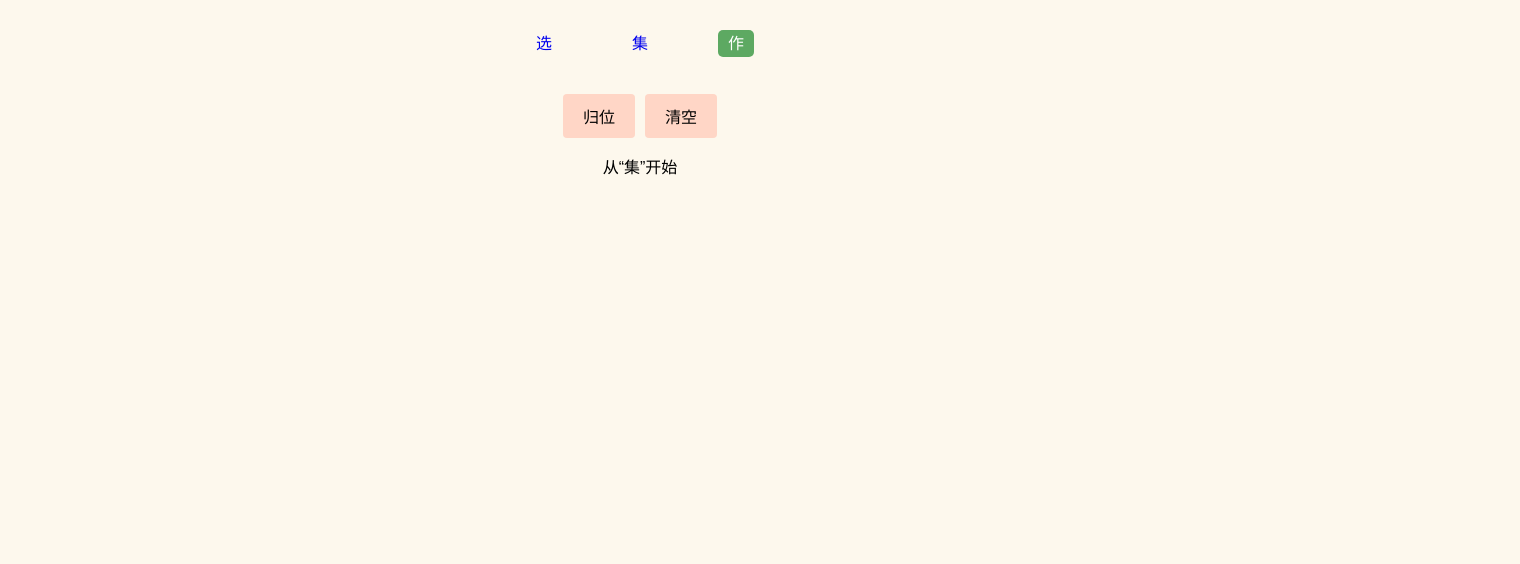
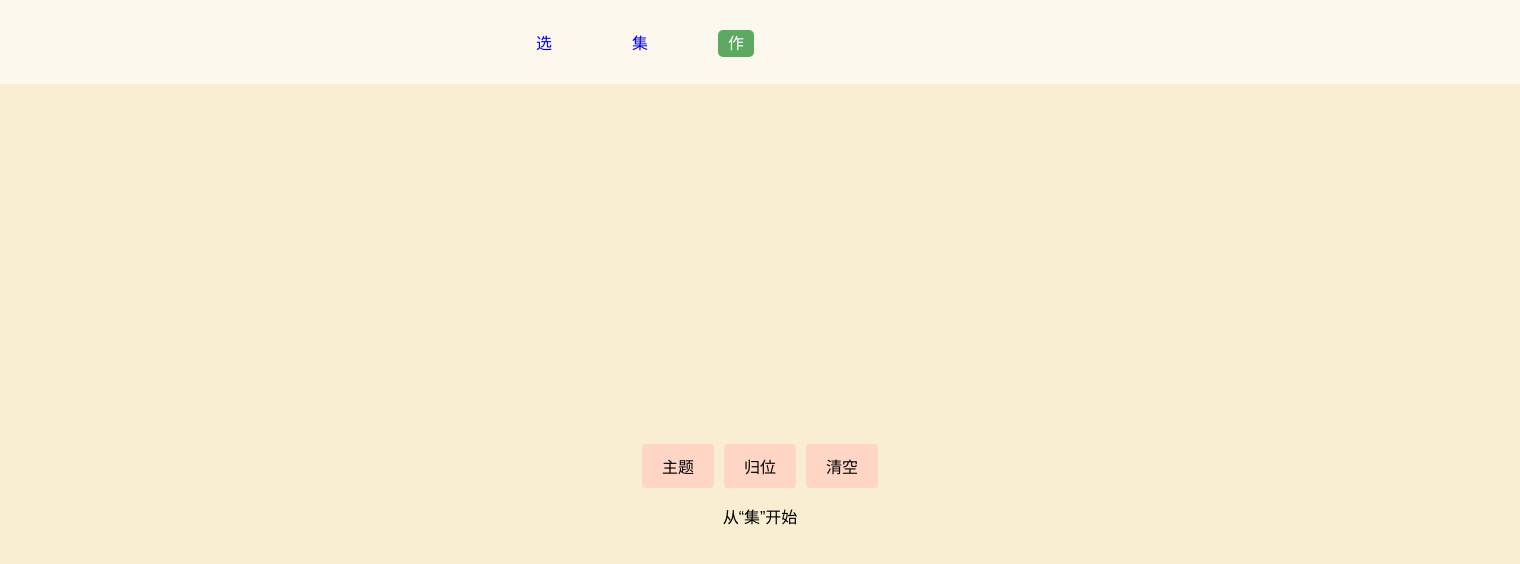
Before and after one commit to helloboyxxx/Poetry, a React (Create React App) app in the folder Experiment/quickapp/: page /Poetry/creation in a window 1280 px wide. Shown: the top 564 px of the page, 1520 px wide, since content can reach past the window. Built offline with nearby package versions, Linux system fonts and the light colour scheme; a small style sheet from the web is missing.

Commit message:
Added function to output as image, and upload picture as background. Also need to add two new npm code: "npm install html2canvas " and "npm install --save-dev @babel/plugin-proposal-private-property-in-object"

```diff
--- a/Experiment/quickapp/package.json
+++ b/Experiment/quickapp/package.json
@@ -7,6 +7,7 @@
     "@testing-library/jest-dom": "^6.4.0",
     "@testing-library/react": "^14.2.0",
     "@testing-library/user-event": "^14.5.2",
+    "html2canvas": "^1.4.1",
     "react": "^18.2.0",
     "react-dom": "^18.2.0",
     "react-draggable": "^4.4.6",
@@ -41,6 +42,7 @@
     ]
   },
   "devDependencies": {
+    "@babel/plugin-proposal-private-property-in-object": "^7.21.11",
     "gh-pages": "^6.1.1"
   }
 }
--- a/Experiment/quickapp/src/css/Creation.css
+++ b/Experiment/quickapp/src/css/Creation.css
@@ -1,6 +1,6 @@
 /* Creation.css */
 .creation-container {
-  max-width: 800px;
+  max-width: 1500px;
   margin: 0 auto;
   padding: 10px;
   text-align: center;
@@ -32,6 +32,7 @@
 .buttons-container {
   display: flex;
   justify-content: center;
+  flex-wrap: wrap;
   gap: 10px;
 }
 
@@ -41,3 +42,7 @@
   justify-content: center;
   gap: 10px;
 }
+
+.hidden {
+  display: none;
+}
--- a/Experiment/quickapp/src/pages/Creation.js
+++ b/Experiment/quickapp/src/pages/Creation.js
@@ -1,6 +1,7 @@
 import React, { useState, useEffect } from 'react';
 import Draggable from 'react-draggable';
 import '../css/Creation.css';
+import html2canvas from 'html2canvas'; // new import for output image
 // import EditableItem from '../helpers/editable.js';
 
 // predefined background colors for sentences background
@@ -10,6 +11,10 @@ const colors = ['#fff3c6'];
 
 const Creation = () => {
   const [creationItems, setCreationItems] = useState([]);
+  const [backgroundColor, setBackgroundColor] = useState('#F9EDD2');
+  const [title, setTitle] = useState('');
+  const [backgroundImage, setBackgroundImage] = useState(null); // State for background image
+  const [showOptions, setShowOptions] = useState(false); // State to toggle the visibility of options
 
   useEffect(() => {
     const storedCreationItems = localStorage.getItem('creationItems');
@@ -22,6 +27,17 @@ const Creation = () => {
       setCreationItems(itemsWithPosition);
     }
   }, []);
+  // function for image upload
+  const handleImageUpload = (e) => {
+    const file = e.target.files[0];
+    if (file) {
+      const reader = new FileReader();
+      reader.onload = (e) => {
+        setBackgroundImage(e.target.result); // This will be a base64 encoded string of the image
+      };
+      reader.readAsDataURL(file);
+    }
+  };
 
   // clear button
   const clearCreationItems = () => {
@@ -64,6 +80,38 @@ const Creation = () => {
     const colorIndex = itemId % colors.length;
     return colors[colorIndex];
   };
+  // Function to output image after the creation
+  const savePoemAsImage = () => {
+    document.getElementById('title-input').style.visibility = 'hidden';
+    document.getElementById('file-input').style.visibility = 'hidden';
+    document.getElementById('color-input').style.visibility = 'hidden';
+    document.querySelectorAll('.creation-reset').forEach(element => {
+      element.style.visibility = 'hidden';
+    });
+
+    html2canvas(document.getElementById("poem-container")).then((canvas) => {
+      document.getElementById('title-input').style.visibility = 'visible';
+      document.getElementById('color-input').style.visibility = 'visible';
+      document.getElementById('file-input').style.visibility = 'visible';
+      document.querySelectorAll('.creation-reset').forEach(element => {
+        element.style.visibility = 'visible';
+      });
+      // console.log("Title before capture:", title)
+      const ctx = canvas.getContext('2d');
+      ctx.textAlign = 'center';
+      ctx.font = 'bold 32px Arial';
+      ctx.fillStyle='black';
+      ctx.fillText(title, canvas.width / 2 + 200, 150);
+      console.log(ctx)
+
+      const image = canvas.toDataURL('image/png');
+      const link = document.createElement('a');
+      link.href = image;
+      link.download = 'poem-image.png';
+      link.click();
+    });
+  };
+
 
   // Function to determine width based on sentence length
   const widthForItem = (sentence) => {
@@ -80,11 +128,24 @@ const Creation = () => {
   };
 
   return (
-    <div className="creation-container">
+    <div className="creation-container"id="poem-container" style={{backgroundColor: backgroundColor,
+      backgroundImage: backgroundImage ? `url(${backgroundImage})` : 'none',
+      backgroundSize: 'cover', width: '1500px', height: '800px'}}>
+
       <div className='buttons-container'>
+        <button onClick={() => setShowOptions(!showOptions)} className='creation-reset'>主题</button>
         <button onClick={resetPositions} className='creation-reset'>归位</button>
         <button onClick={clearCreationItems} className='creation-reset'>清空</button>
       </div>
+      {showOptions && (
+        <div>
+          <input type="text" id="title-input" placeholder="Poem Title" onChange={(e) => setTitle(e.target.value)} />
+          <input type="color" id='color-input' onChange={(e) => setBackgroundColor(e.target.value)}/>
+          <input type="file" id='file-input' accept="image/*" onChange={handleImageUpload} />
+          <button onClick={() => savePoemAsImage(title)} className='creation-reset'>保存</button> {/* Add this line */}
+        </div>
+      )}
+
       <div className='items-container'></div>
       {creationItems.length > 0 ? (
         creationItems.map((item, index) => (
@@ -92,6 +153,7 @@ const Creation = () => {
             key={index}
             defaultPosition={item.position}
             onStop={(e, data) => handleStop(e, data, item.id)}
+            // bounds={{left: -250, top: 0-, right: 750, bottom: 800}}
           >
             <div
               className="draggable-item"
```
Also changed, not shown: 1 other file (tests, documents, lock files or other folders).
